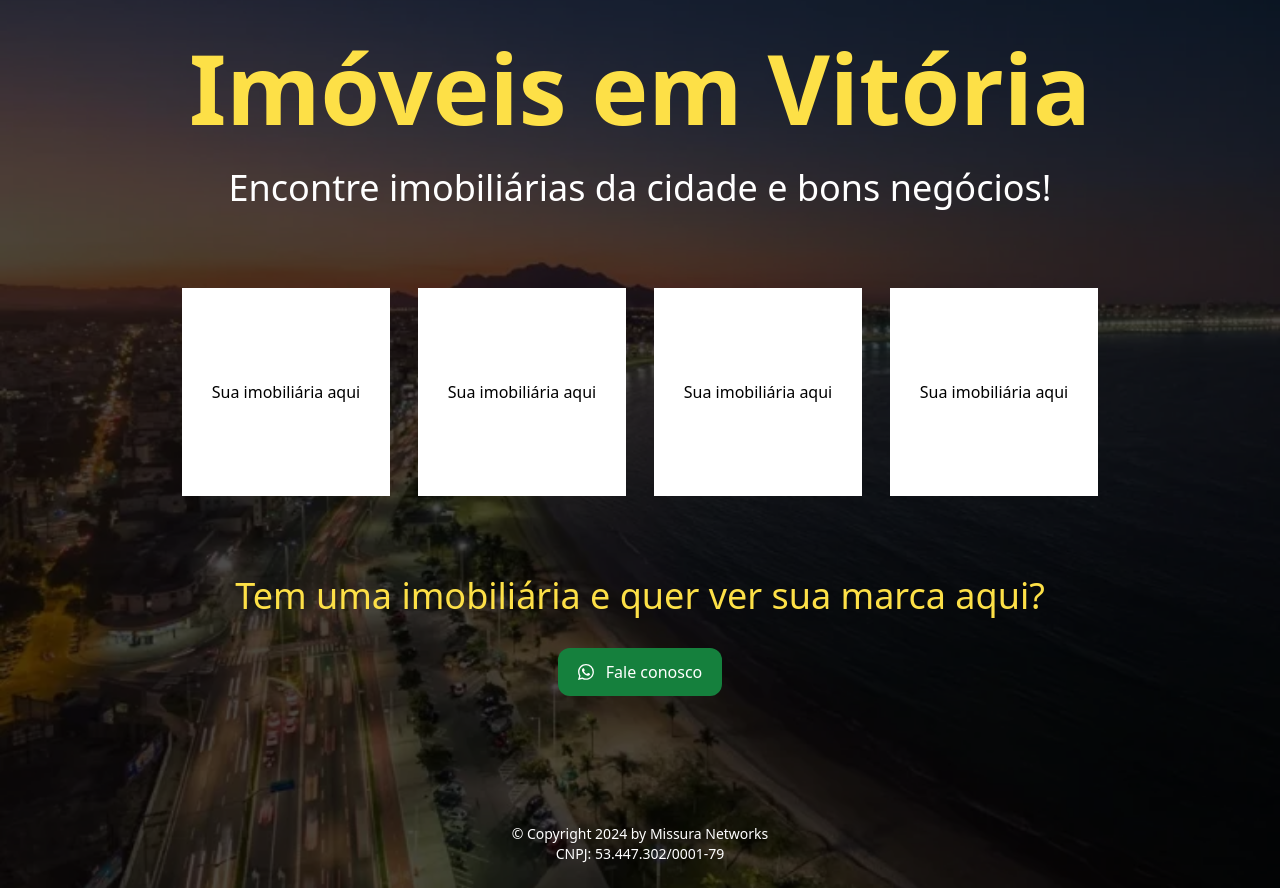
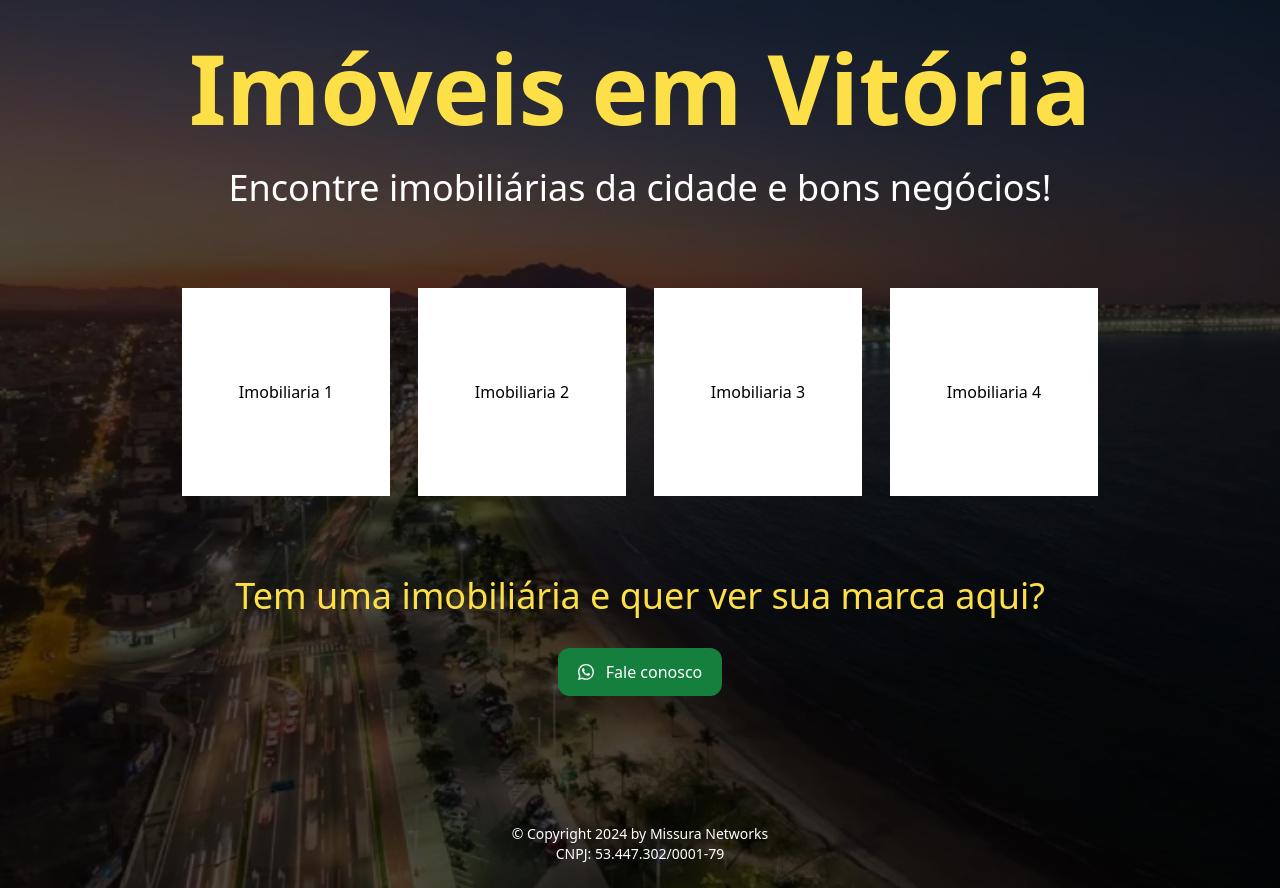
Before and after one commit to mmissura/imoveisemvitoria, a React (Vite) app: page / in a window 1280 px wide. Built offline with nearby package versions, Linux system fonts and the light colour scheme.

Commit message:
feat: insert links

```diff
--- a/src/App.tsx
+++ b/src/App.tsx
@@ -11,17 +11,41 @@ export const App = () => {
           Encontre imobiliárias da cidade e bons negócios!
         </h2>
         <div className="grid grid-cols-12 gap-7 2xl:my-20 xl:my-20 lg:my-20 my-12">
-          <div className="2xl:w-52 xl:w-52 lg:w-52 w-full h-52 2xl:col-span-3 xl:col-span-3 lg:col-span-6 col-span-12 bg-white flex justify-center items-center">
-            Sua imobiliária aqui
+        <div className="2xl:w-52 xl:w-52 lg:w-52 w-full h-52 2xl:col-span-3 xl:col-span-3 lg:col-span-6 col-span-12 bg-white flex justify-center items-center">
+            <a href='https://www.catenaimoveis.com/'
+            target="_blank"
+            className="bg-white text-black py-3 px-10 text-center mt-12 flex justify-center items-center gap-3 rounded-xl mb-12"
+            >
+              Imobiliaria 1
+            </a>
+            {/* Sua imobiliária aqui */}
           </div>
           <div className="2xl:w-52 xl:w-52 lg:w-52 w-full h-52 2xl:col-span-3 xl:col-span-3 lg:col-span-6 col-span-12 bg-white flex justify-center items-center">
-            Sua imobiliária aqui
+            <a href='https://www.cristinamilanez.com/'
+            target="_blank"
+            className="bg-white text-black py-3 px-10 text-center mt-12 flex justify-center items-center gap-3 rounded-xl mb-12"
+            >
+              Imobiliaria 2
+            </a>
+            {/* Sua imobiliária aqui */}
           </div>
           <div className="2xl:w-52 xl:w-52 lg:w-52 w-full h-52 2xl:col-span-3 xl:col-span-3 lg:col-span-6 col-span-12 bg-white flex justify-center items-center">
-            Sua imobiliária aqui
+            <a href='https://www.cejimoveis.com.br/'
+            target="_blank"
+            className="bg-white text-black py-3 px-10 text-center mt-12 flex justify-center items-center gap-3 rounded-xl mb-12"
+            >
+              Imobiliaria 3
+            </a>
+            {/* Sua imobiliária aqui */}
           </div>
           <div className="2xl:w-52 xl:w-52 lg:w-52 w-full h-52 2xl:col-span-3 xl:col-span-3 lg:col-span-6 col-span-12 bg-white flex justify-center items-center">
-            Sua imobiliária aqui
+            <a href='https://www.sarloimoveis.com.br/'
+            target="_blank"
+            className="bg-white text-black py-3 px-10 text-center mt-12 flex justify-center items-center gap-3 rounded-xl mb-12"
+            >
+              Imobiliaria 4
+            </a>
+            {/* Sua imobiliária aqui */}
           </div>
         </div>
         <h2 className="text-2xl text-center 2xl:text-4xl xl:text-4xl lg:text-2xl mb-8 text-yellow-300 px-12">
```
